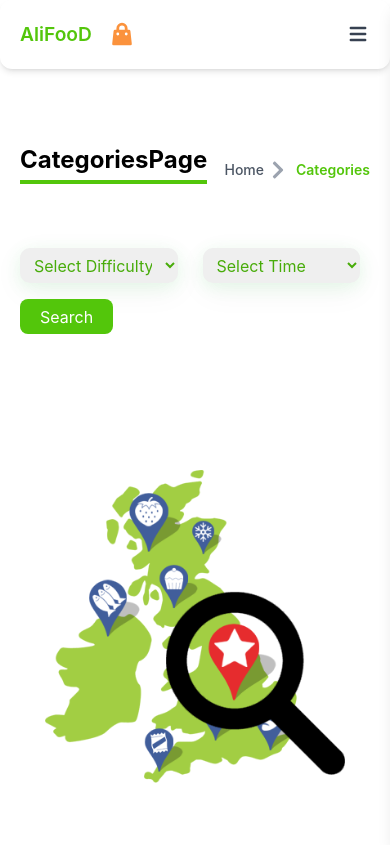
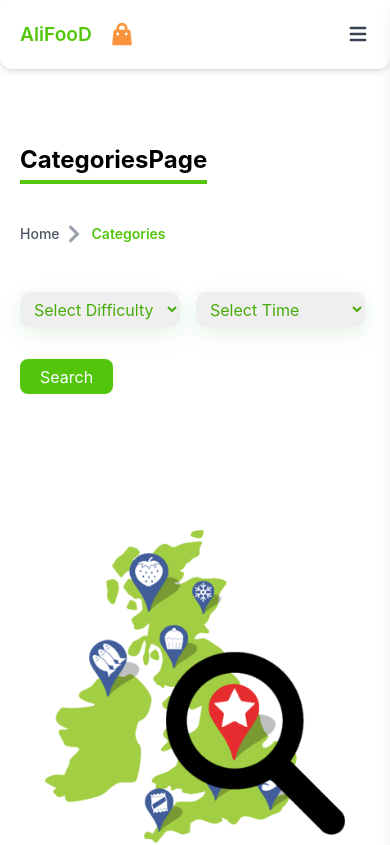
Before and after one commit to ali-hoseiniwp/food-website-with-json-server-api-nextjs-typescript-and-tailwind-css, a Next.js app: page /categories in a window 390 px wide. Shown: the top 845 px of the page. Built offline with nearby package versions, Linux system fonts and the light colour scheme.

Commit message:
edit design layout

```diff
--- a/components/modules/FoodCard.tsx
+++ b/components/modules/FoodCard.tsx
@@ -13,7 +13,7 @@ const FoodCard: React.FC<FoodCardProps> = ({ item }) => {
     : item.price.toFixed(2);
 
   return (
-    <div className="bg-white dark:bg-slate-700 shadow-md rounded-xl p-4 flex flex-col justify-between">
+    <div className="bg-white dark:bg-slate-700 shadow-md rounded-xl p-4 flex flex-col justify-between max-sm:w-full">
       <div className="relative">
         <Image
           src={item.image}
--- a/components/templates/CategoriesPage.tsx
+++ b/components/templates/CategoriesPage.tsx
@@ -39,18 +39,18 @@ const CategoriesPage: React.FC<CategoriesProps> = ({ data }) => {
 
     return (
         <div className="my-36 min-h-screen">
-            <div className='w-full flex justify-between items-start'>
-                <h1 className="border-b-4 border-brandColor font-bold text-2xl w-fit pb-1 mb-12">
+            <div className='w-full flex justify-between items-start flex-col sm:flex-row mb-4 sm:mb-0'>
+                <h1 className="border-b-4 border-brandColor font-bold text-2xl w-fit pb-1 mb-6 sm:mb-10">
                     CategoriesPage
                 </h1>
                 <Breadcrumb />
             </div>
-            <div className="flex justify-between flex-wrap">
+            <div className="flex justify-start flex-wrap gap-4 sm:block">
                 <select
                     value={query.difficulty}
                     name="difficulty"
                     onChange={changeHandler}
-                    className="border-none sm:w-[150px] h-[35px] rounded-[10px] mr-[10px] px-[10px] py-[6px] text-[#48ac0a] shadow-[0px_4px_16px_rgba(92,245,115,0.123),_0px_8px_32px_rgba(17,17,26,0.05)] my-4 w-[45%]"
+                    className="border-none sm:w-[150px] h-[35px] rounded-[10px] sm:mr-[16px] px-[10px] py-[6px] text-[#48ac0a] shadow-[0px_4px_16px_rgba(92,245,115,0.123),_0px_8px_32px_rgba(17,17,26,0.05)] my-4 w-[50% - 10px]"
                 >
                     <option value="">Select Difficulty</option>
                     <option value="Easy">Easy</option>
@@ -62,7 +62,7 @@ const CategoriesPage: React.FC<CategoriesProps> = ({ data }) => {
                     value={query.time}
                     name="time"
                     onChange={changeHandler}
-                    className="border-none sm:w-[150px] h-[35px] rounded-[10px] mr-[10px] px-[10px] py-[6px] text-[#48ac0a] shadow-[0px_4px_16px_rgba(92,245,115,0.123),_0px_8px_32px_rgba(17,17,26,0.05)] my-4 w-[45%]">
+                    className="border-none sm:w-[150px] h-[35px] rounded-[10px] sm:mr-[16px] px-[10px] py-[6px] text-[#48ac0a] shadow-[0px_4px_16px_rgba(92,245,115,0.123),_0px_8px_32px_rgba(17,17,26,0.05)] my-4 w-[50% - 10px]">
                     <option value="">Select Time</option>
                     <option value="less">Less than 30min</option>
                     <option value="more">More than 30min</option>
--- a/components/templates/FoodDetailPage.tsx
+++ b/components/templates/FoodDetailPage.tsx
@@ -42,7 +42,7 @@ const FoodDetailsPage = ({ item }: FoodDetailsPageProps) => {
   }
 
   return (
-    <div className="max-w-4xl mx-auto py-4 mt-24 mb-20">
+    <div className="max-w-4xl mx-auto py-4 my-16">
       <div className='w-full flex justify-between items-start'>
         <span className='py-1 border-b-4 border-brandColor mb-12 text-2xl font-bold'>Details</span>
         <Breadcrumb />
--- a/components/templates/MenuPage.tsx
+++ b/components/templates/MenuPage.tsx
@@ -31,7 +31,7 @@ const MenuPage: React.FC<MenuPageProps> = ({ data }) => {
   }, [currentPage]);
 
   return (
-    <div className="container my-32">
+    <div className="container mt-32 mb-20 md:mb-24">
       <div className='w-full flex justify-between items-start'>
       <h1 className="text-2xl text-brandColor mb-12 font-bold">Menu</h1>
       <Breadcrumb/>
```
